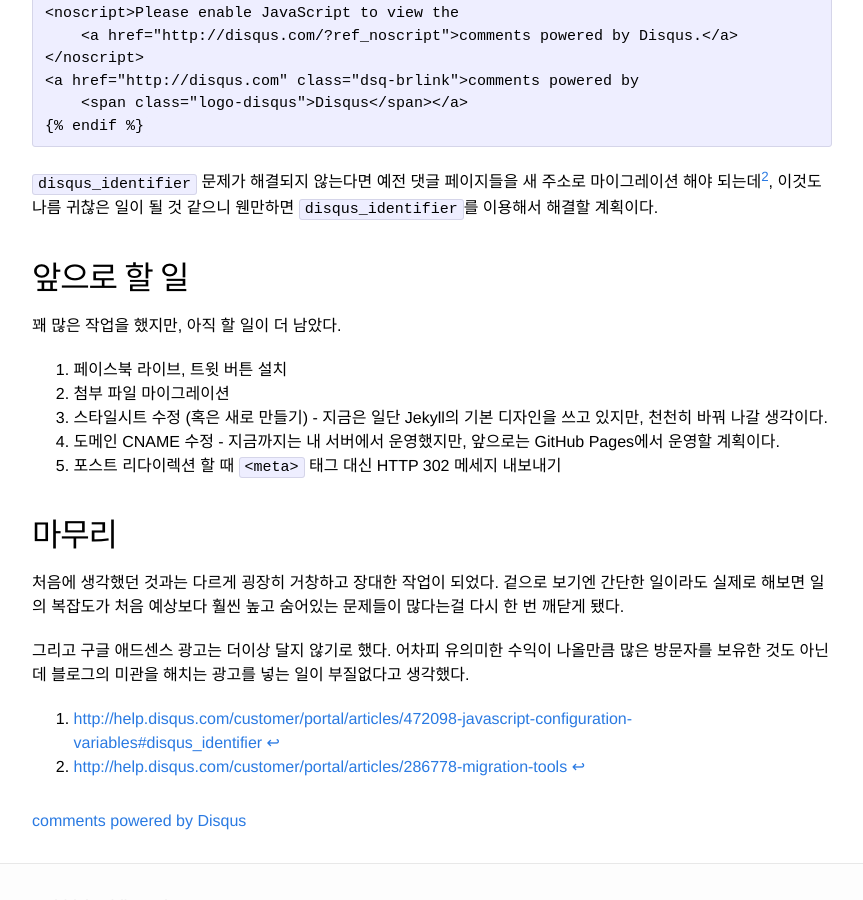
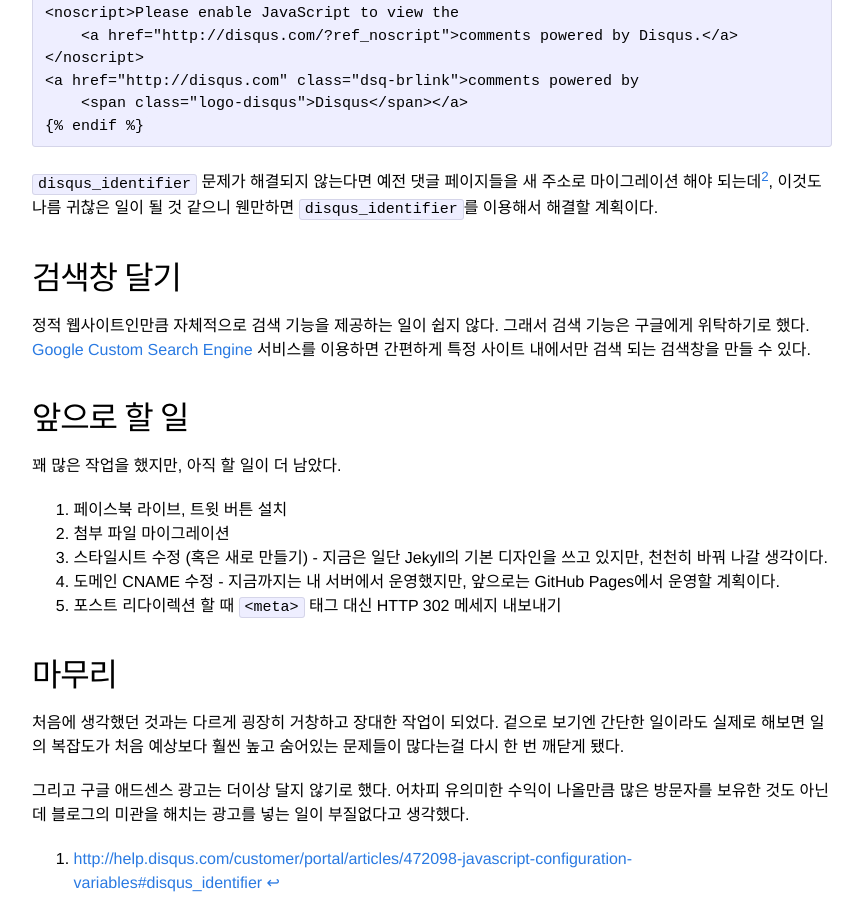
Before and after one commit to suminb/blog-suminb-com, a Jekyll site: the page built from _posts/2014-05-15-goodbye-wordpress-hello-jekyll.markdown, in a window 1280 px wide and 900 px high, scrolled down 5828 px. Shown: the whole window, without its empty margins (208-1071 px from the left). Built offline with Jekyll 4.4.1, drawn with Linux system fonts in a browser that asks for light colours; formulas are drawn with MathJax 3; comment, search, counter and statistics services are not loaded; part of the change alters nothing that is shown.

Commit message:
Google custom search engine

```diff
--- a/_includes/header.html
+++ b/_includes/header.html
@@ -4,6 +4,7 @@
 
     <a class="site-title" href="{{ site.baseurl }}/">{{ site.title }}</a>
 
+    <!--
     <nav class="site-nav">
       <a href="#" class="menu-icon">
         <svg version="1.1" xmlns="http://www.w3.org/2000/svg" xmlns:xlink="http://www.w3.org/1999/xlink" x="0px" y="0px"
@@ -22,6 +23,21 @@
         {% endfor %}
       </div>
     </nav>
+    -->
+
+    <script>
+      (function() {
+        var cx = '006822314949201949413:idm5bn05que';
+        var gcse = document.createElement('script');
+        gcse.type = 'text/javascript';
+        gcse.async = true;
+        gcse.src = (document.location.protocol == 'https:' ? 'https:' : 'http:') +
+            '//www.google.com/cse/cse.js?cx=' + cx;
+        var s = document.getElementsByTagName('script')[0];
+        s.parentNode.insertBefore(gcse, s);
+      })();
+    </script>
+    <gcse:search></gcse:search>
 
   </div>
 
--- a/_posts/2014-05-15-goodbye-wordpress-hello-jekyll.markdown
+++ b/_posts/2014-05-15-goodbye-wordpress-hello-jekyll.markdown
@@ -246,6 +246,12 @@ Disqus 댓글 플러그인 설치
 `disqus_identifier` 문제가 해결되지 않는다면 예전 댓글 페이지들을 새 주소로 마이그레이션 해야 되는데[^disqus_migration], 이것도 나름 귀찮은 일이 될 것 같으니 웬만하면 `disqus_identifier`를 이용해서 해결할 계획이다.
 
 
+검색창 달기
+--------
+
+정적 웹사이트인만큼 자체적으로 검색 기능을 제공하는 일이 쉽지 않다. 그래서 검색 기능은 구글에게 위탁하기로 했다. [Google Custom Search Engine][] 서비스를 이용하면 간편하게 특정 사이트 내에서만 검색 되는 검색창을 만들 수 있다.
+
+
 앞으로 할 일
 ---------
 
@@ -269,6 +275,7 @@ Disqus 댓글 플러그인 설치
 [GitHub Pages]: https://pages.github.com
 [WordPress]: http://wordpress.org
 [Jekyll]: http://jekyllrb.com
+[Google Custom Search Engine]: https://www.google.com/cse/
 [two-factor authentication]: http://en.wikipedia.org/wiki/Two-step_verification
 [jekyll-redirect-form]: https://github.com/jekyll/jekyll-redirect-from
 [YAML front-matter]: http://jekyllrb.com/docs/frontmatter/
```
